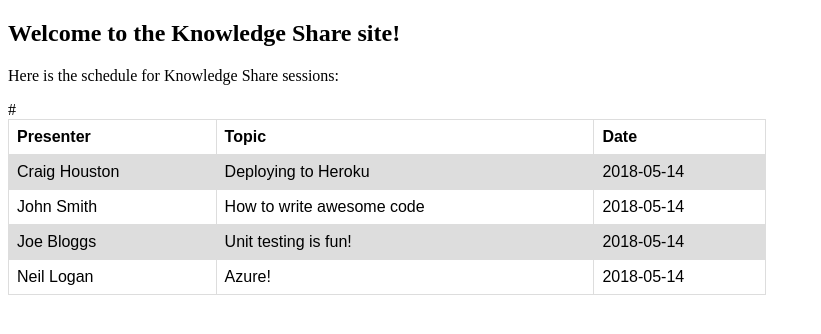
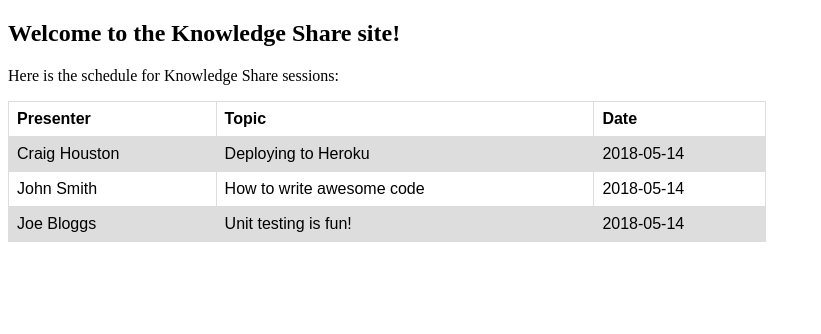
Before and after one commit to craighoustondev/knowledge-share, a Django app: page / in a window 1280 px wide. Shown: the top 334 px of the page, without its empty margins (0-821 px from the left). Run offline with Django 3.2, Linux system fonts and the light colour scheme.

Commit message:
Updated index

```diff
--- a/knowledge/share/templates/index.html
+++ b/knowledge/share/templates/index.html
@@ -47,11 +47,6 @@
           <td>Joe Bloggs</td>
           <td>Unit testing is fun!</td>
           <td>2018-05-14</td>
-        </tr>#
-        <tr>
-          <td>Neil Logan</td>
-          <td>Azure!</td>
-          <td>2018-05-14</td>
         </tr>
       </table>
 
--- a/knowledge/share/tests.py
+++ b/knowledge/share/tests.py
@@ -12,7 +12,7 @@ class IndexTests(TestCase):
     def test_index_view_status_code(self):
         url = reverse('index')
         response = self.client.get(url)
-        self.assertEquals(response.status_code, 200)
+        self.assertEquals(response.status_code, 500)
 
     def test_index_url_resolves_index_view(self):
         view = resolve('/')
```
